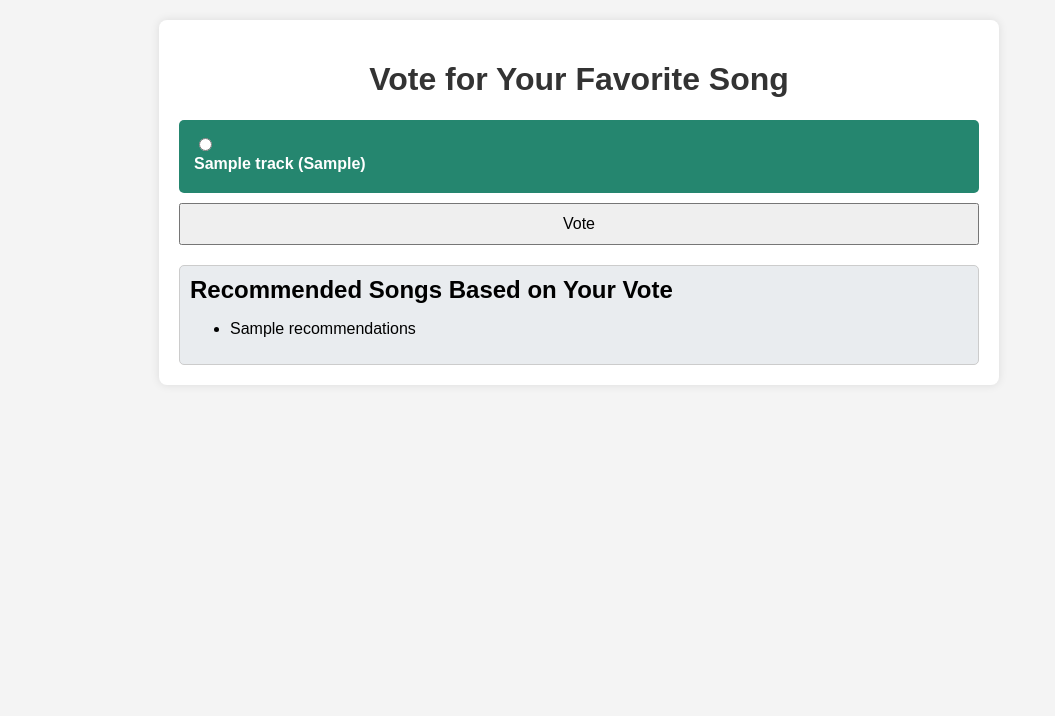
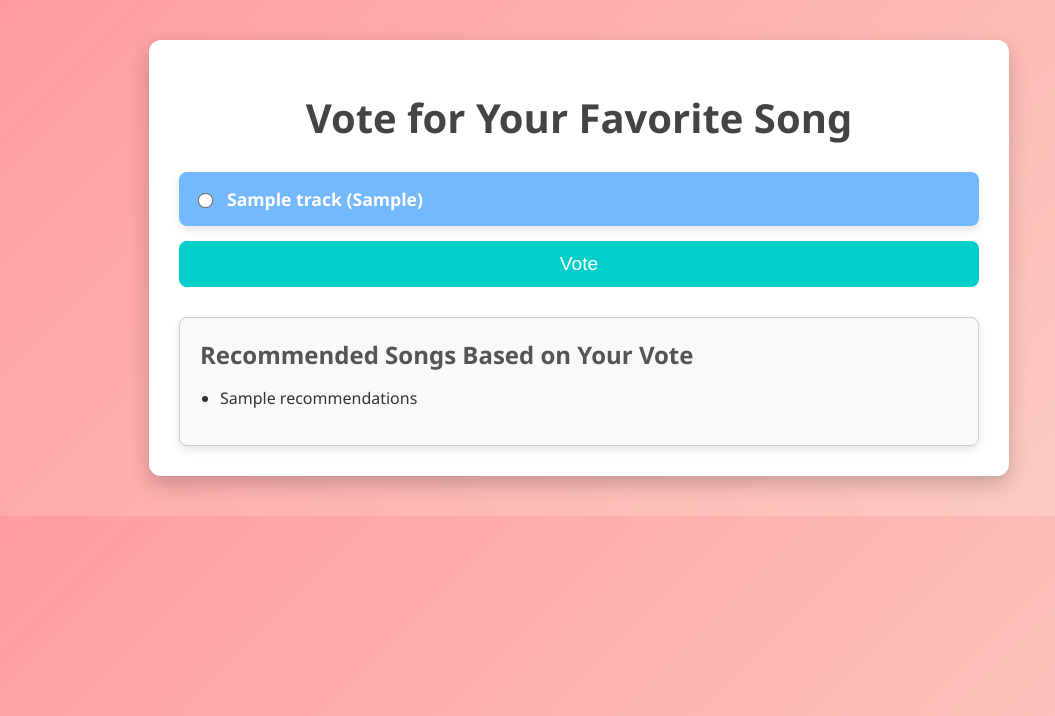
Before and after one commit to Miguelitoo20/ProjectKuber, a Flask app: template vote-app/templates/index.html in a window 1280 px wide. Shown: the top 716 px of the page, without its empty margins (61-1116 px from the left). Run offline with Flask 3, Linux system fonts and the light colour scheme; the template is opened without the code that fills it: most values are stand-ins (such as "Sample title", 1, 10 or a date in 2020); parts of the project's set-up code (start-up, migrations or seed data) failed here and were passed over; some libraries are stand-ins or nearby versions.

Commit message:
first commit

```diff
--- a/vote-app/templates/index.html
+++ b/vote-app/templates/index.html
@@ -6,48 +6,84 @@
     <title>Vote for Your Favorite Song</title>
     <style>
         body {
-            font-family: Arial, sans-serif;
-            background-color: #f4f4f4;
+            font-family: 'Segoe UI', Tahoma, Geneva, Verdana, sans-serif;
+            background: linear-gradient(135deg, #ff9a9e, #fad0c4);
             margin: 0;
-            padding: 20px;
+            padding: 0;
         }
         h1 {
             text-align: center;
-            color: #333;
+            color: #444;
+            margin-top: 20px;
+            font-size: 2.5rem;
         }
         .container {
             max-width: 800px;
-            margin: auto;
+            margin: 40px auto;
             background: white;
-            padding: 20px;
-            border-radius: 8px;
-            box-shadow: 0 0 10px rgba(0, 0, 0, 0.1);
+            padding: 30px;
+            border-radius: 12px;
+            box-shadow: 0 8px 20px rgba(0, 0, 0, 0.2);
         }
         .track-option {
-            background-color: #25866f;
+            display: flex;
+            align-items: center;
+            background: #74b9ff;
             color: white;
-            margin: 10px 0;
+            margin: 15px 0;
             padding: 15px;
-            border-radius: 5px;
-            transition: background-color 0.3s;
+            border-radius: 8px;
+            transition: transform 0.3s, background-color 0.3s;
+            box-shadow: 0 4px 10px rgba(0, 0, 0, 0.1);
         }
         .track-option:hover {
-            background-color: #0056b3;
+            background: #0984e3;
+            transform: translateY(-3px);
+        }
+        .track-option input[type="radio"] {
+            margin-right: 15px;
+            transform: scale(1.2);
         }
         .label {
             font-weight: bold;
-            display: block;
-            margin-bottom: 5px;
+            font-size: 1.1rem;
         }
         .recommendation {
-            margin-top: 20px;
-            padding: 10px;
+            margin-top: 30px;
+            padding: 20px;
             border: 1px solid #ccc;
-            border-radius: 5px;
-            background-color: #e9ecef;
+            border-radius: 8px;
+            background-color: #f8f9fa;
+            box-shadow: 0 4px 8px rgba(0, 0, 0, 0.1);
         }
         .recommendation h2 {
-            margin: 0 0 10px 0;
+            margin: 0 0 15px 0;
+            font-size: 1.5rem;
+            color: #555;
+        }
+        .recommendation ul {
+            padding-left: 20px;
+        }
+        .recommendation li {
+            font-size: 1rem;
+            margin-bottom: 8px;
+            color: #333;
+        }
+        input[type="submit"] {
+            display: block;
+            width: 100%;
+            background: #00cec9;
+            color: white;
+            padding: 12px;
+            font-size: 1.2rem;
+            border: none;
+            border-radius: 8px;
+            cursor: pointer;
+            transition: background-color 0.3s, transform 0.2s;
+        }
+        input[type="submit"]:hover {
+            background: #00b894;
+            transform: translateY(-2px);
         }
     </style>
 </head>
@@ -56,7 +92,7 @@
     <div class="container">
         <h1>Vote for Your Favorite Song</h1>
         <form action="/vote" method="POST">
-            <input type="hidden" name="user_id" value="1">  <!-- ID del usuario -->
+            <input type="hidden" name="user_id" value="1">
 
             {% for track in tracks %}
             <div class="track-option">
@@ -64,10 +100,9 @@
                 <label for="{{ track['track_id'] }}" class="label">{{ track['track_name'] }} ({{ track['playlist_genre'] }})</label>
             </div>
             {% endfor %}
-            <input type="submit" value="Vote" style="width: 100%; padding: 10px; font-size: 16px;">
+            <input type="submit" value="Vote">
         </form>
 
-        <!-- Sección de Recomendaciones -->
         {% if recommendations %}
         <div class="recommendation">
             <h2>Recommended Songs Based on Your Vote</h2>
```
